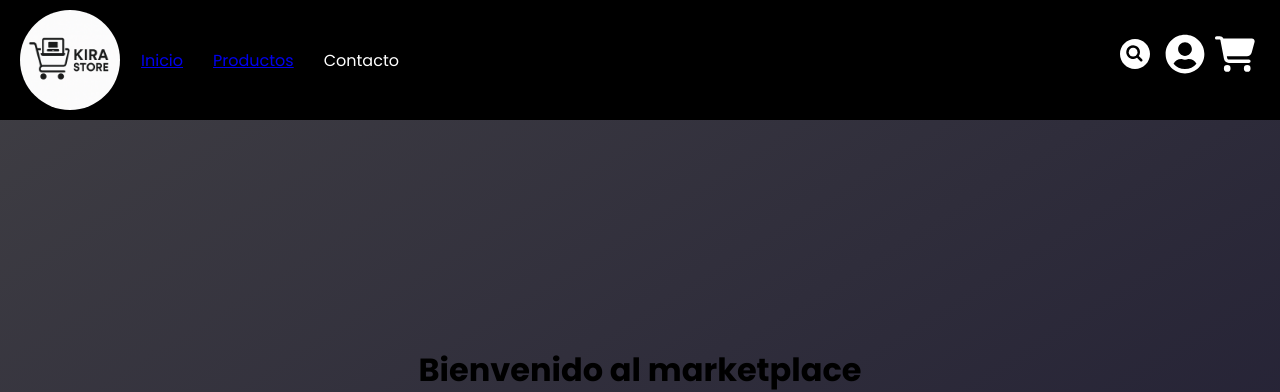
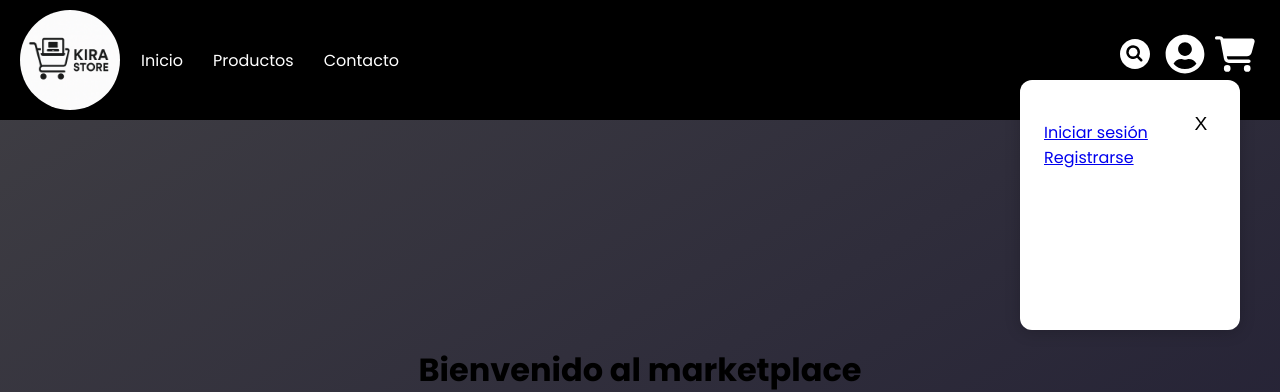
Before and after one commit to Luchoolopez/marketplace, a React (Vite) app in the folder frontend/: page / in a window 1280 px wide. Both pictures are taken after a click on the link 1185 px from the left and 60 px from the top of the page. Shown: the top 392 px of the page. Built offline with nearby package versions, Linux system fonts and the light colour scheme; no server answers.

Commit message:
haciendo el btn user

```diff
--- a/frontend/src/components/Header.jsx
+++ b/frontend/src/components/Header.jsx
@@ -1,4 +1,5 @@
 import React, { useEffect, useState, useRef } from "react";
+import UserMenu from "./UserMenu";
 import { IoSearchCircle } from "react-icons/io5";
 import { FaUserCircle } from "react-icons/fa";
 import { FaCartShopping } from "react-icons/fa6";
@@ -6,6 +7,7 @@ import '../styles/Header.css'
 
 const Header = () => {
     const [showSearch, setShowSearch] = useState(false);
+    const [showUserMenu, setShowUserMenu] = useState(false);
     const searchRef = useRef(null);
 
     useEffect(() => {
@@ -37,16 +39,20 @@ const Header = () => {
             <div className="header-container-img">
                 <img src="/images/kira_store_logo_white.png" alt="kira_logo_store"></img>
             </div>
+
             <div className="header-container-links">
                 <a href="/">Inicio</a>
                 <a href="/productos">Productos</a>
                 <a>Contacto</a>
             </div>
+
             <div className="header-container-btn">
                 <a onClick={handleSearchClick}><IoSearchCircle/></a>
-                <a><FaUserCircle/></a>
+                <a onClick={() => setShowUserMenu(!showUserMenu)}><FaUserCircle/></a>
                 <a><FaCartShopping/></a>
             </div>
+
+                {/*Barra de Busqueda*/}
                 <input
                     ref={searchRef}
                     type="text"
@@ -55,6 +61,7 @@ const Header = () => {
                     autoFocus={showSearch}
                     style={{display: showSearch ? 'flex' : 'flex'}}
                 />
+                {showUserMenu && <UserMenu onClose={() => setShowUserMenu(false)}/>}
         </div>
     );
 }
--- a/frontend/src/components/UserMenu.jsx
+++ b/frontend/src/components/UserMenu.jsx
@@ -0,0 +1,33 @@
+import React from "react";
+import { useAuth } from "../hooks/useAuth";
+import "../styles/UserMenu.css";
+
+const UserMenu = ({ onClose }) => {
+    const { user, logout } = useAuth();
+
+    return (
+        <div className="user-menu-modal">
+            <button className="user-menu-close-btn" onClick={onClose}>X</button>
+            <div className="user-menu-content">
+                {user ? (
+                    <>
+                        <div className="user-modal-container">
+                            <p>Bienvenido {user.username}</p>
+                        </div>
+                        <div className="user-modal-container-btn">
+                            <button onClick={logout}>Cerrar Sesión</button>
+                        </div>
+                    </>
+                ) : (
+                    <>
+                        <a href="iniciar-sesion">Iniciar sesión</a>
+                        <br />
+                        <a href="registrarse">Registrarse</a>
+                    </>
+                )}
+            </div>
+        </div>
+    )
+};
+
+export default UserMenu;
--- /dev/null
+++ b/frontend/src/hooks/useAuth.js
@@ -0,0 +1,17 @@
+import { useState } from 'react'
+
+export function useAuth() {
+  const [user, setUser] = useState(() => JSON.parse(localStorage.getItem('user')));
+
+  const login = (userData) => {
+    setUser(userData);
+    localStorage.setItem('user', JSON.stringify(userData));
+  };
+
+  const logout = () => {
+    setUser(null);
+    localStorage.removeItem('user');
+  };
+
+  return { user, login, logout, isAuthenticated: !!user };
+}
--- a/frontend/src/styles/Header.css
+++ b/frontend/src/styles/Header.css
@@ -38,6 +38,8 @@
 .header-container-links a{
     margin: 15px;
     cursor: pointer;
+    text-decoration: none;
+    color: white;
 }
 
 .header-container-btn{
--- /dev/null
+++ b/frontend/src/styles/UserMenu.css
@@ -0,0 +1,48 @@
+.user-menu-modal {
+    position: fixed;
+    top: 80px;
+    right: 40px;
+    color: #000;
+    background: #fff;
+    border-radius: 12px;
+    box-shadow: 0 2px 16px rgba(0,0,0,0.2);
+    padding: 24px;
+    z-index: 3000;
+    min-width: 200px;
+    height: 250px;
+    width: 220px;
+}
+
+.user-menu-close-btn {
+    float: right;
+    border: none;
+    font-size: 1.2rem;
+    cursor: pointer;
+    background: transparent;
+    height: 40px;
+    width: 30px;
+    border-radius: 30px;
+}
+
+.user-menu-close-btn:hover{
+    background: black;
+    color: white;
+}
+
+.user-menu-content {
+    margin-top: 16px;
+}
+
+.user-modal-container {
+    margin-bottom: 12px;
+}
+
+.user-modal-container-btn button {
+    width: 100%;
+    padding: 8px 0;
+    border-radius: 6px;
+    border: none;
+    background: #222;
+    color: #fff;
+    cursor: pointer;
+}
```
